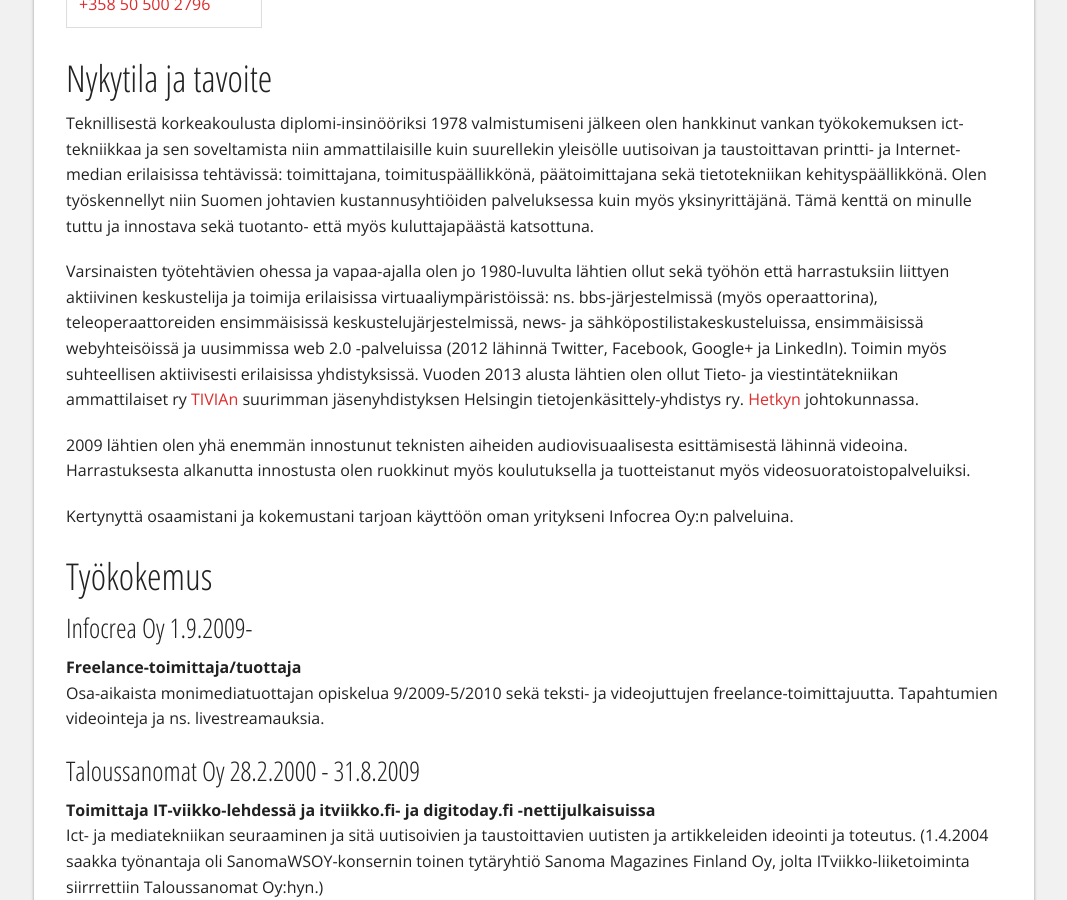
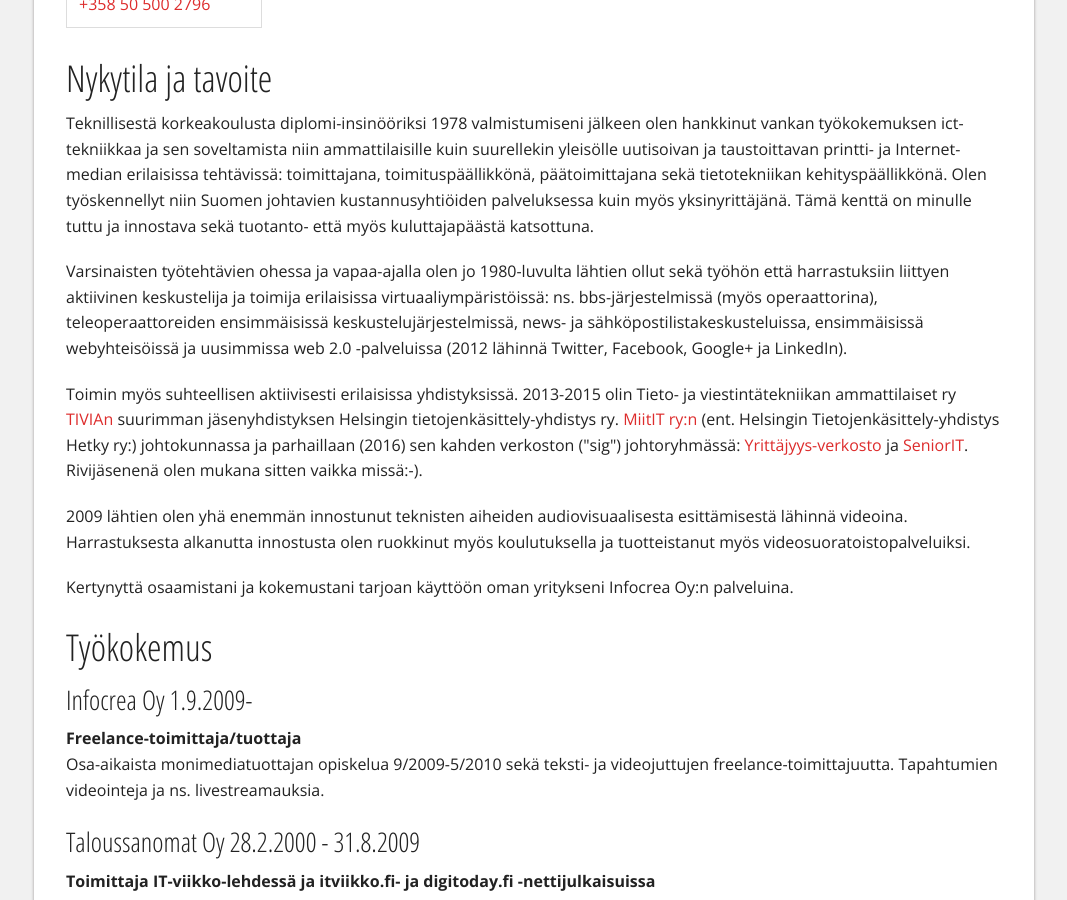
Before and after one commit to Pyppe/infocrea.fi, a Jekyll site: the page built from cv.html, in a window 1280 px wide and 900 px high, scrolled down 714 px. Shown: the whole window, without its empty margins (106-1173 px from the left). Built offline with Jekyll 4.4.1, drawn with Linux system fonts in a browser that asks for light colours; nearby versions of some CDN libraries.

Commit message:
cv:n päivitys

```diff
--- a/cv.html
+++ b/cv.html
@@ -24,8 +24,8 @@ title: Curriculum vitae
 <p>Varsinaisten työtehtävien ohessa ja vapaa-ajalla olen jo 1980-luvulta lähtien ollut sekä työhön että harrastuksiin
   liittyen aktiivinen keskustelija ja toimija erilaisissa virtuaaliympäristöissä: ns. bbs-järjestelmissä (myös
   operaattorina), teleoperaattoreiden ensimmäisissä keskustelujärjestelmissä, news- ja sähköpostilistakeskusteluissa,
-  ensimmäisissä webyhteisöissä ja uusimmissa web 2.0 -palveluissa (2012 lähinnä Twitter, Facebook, Google+ ja LinkedIn).
-  Toimin myös suhteellisen aktiivisesti erilaisissa yhdistyksissä. Vuoden 2013 alusta lähtien olen ollut Tieto- ja viestintätekniikan ammattilaiset ry <a href="http://tivia.fi">TIVIAn</a> suurimman jäsenyhdistyksen Helsingin tietojenkäsittely-yhdistys ry. <a href="http://hetky.fi">Hetkyn</a> johtokunnassa.
+  ensimmäisissä webyhteisöissä ja uusimmissa web 2.0 -palveluissa (2012 lähinnä Twitter, Facebook, Google+ ja LinkedIn).<p>
+  Toimin myös suhteellisen aktiivisesti erilaisissa yhdistyksissä. 2013-2015 olin Tieto- ja viestintätekniikan ammattilaiset ry <a href="http://tivia.fi">TIVIAn</a> suurimman jäsenyhdistyksen Helsingin tietojenkäsittely-yhdistys ry. <a href="http://miitit.fi">MiitIT ry:n</a> (ent. Helsingin Tietojenkäsittely-yhdistys Hetky ry:) johtokunnassa ja parhaillaan (2016) sen kahden verkoston ("sig") johtoryhmässä: <a href="http://www.miitit.fi/verkostot/yrittajyys-verkosto/">Yrittäjyys-verkosto</a> ja <a href="http://www.miitit.fi/verkostot/senioriverkosto/">SeniorIT</a>. Rivijäsenenä olen mukana sitten vaikka missä:-).
   </p>
 
 <p>2009 lähtien olen yhä enemmän innostunut teknisten aiheiden audiovisuaalisesta esittämisestä lähinnä videoina.
@@ -102,4 +102,4 @@ tuntiassistenttina</b><br>sähköosaston sähkölaitokset- ja sähkömekaniikka
   asiantuntijat Kari Hintikka, Jukka Nortio ja Petri Väyrynen:
   <a href="http://www.linkedin.com/in/jarmolahti"><i class="fa fa-linkedin-square"></i>&nbsp;jarmolahti</a>
 
-<p><b>Päivitetty:</b> 7.1.2013</p>
+<p><b>Päivitetty:</b> 10.8.2016</p>
```
